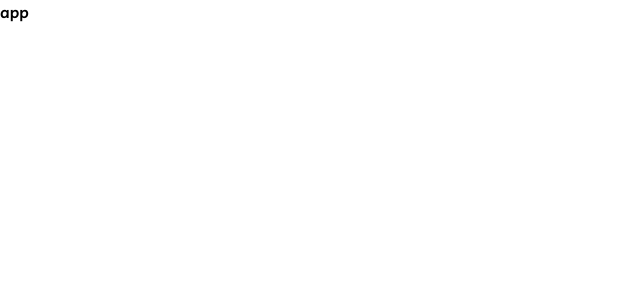
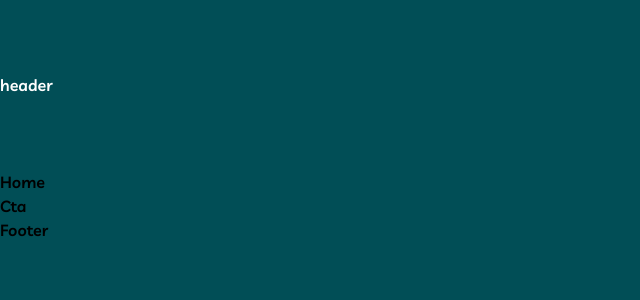
Before and after one commit to YaxyobekUz/my-team, a React (Vite) app: page / in a window 1280 px wide. Shown: the top 300 px of the page, without its empty margins (0-640 px from the left). Built offline with nearby package versions, Linux system fonts and the light colour scheme.

Commit message:
added lineHeight,height&padding size codes

```diff
--- a/src/App.jsx
+++ b/src/App.jsx
@@ -1,39 +1,27 @@
-import React from 'react'
-// import { NavLink, Route, Routes } from 'react-router-dom'
+import React from 'react';
+import { RouterProvider, createBrowserRouter, createRoutesFromElements } from 'react-router-dom';
+import { Route } from 'react-router-dom';
+
+// pages
+import Home from './pages/Home';
+import About from './pages/About';
+import Contact from './pages/Contact';
+
+// layouts
+import MainRoot from './layouts/MainRoot';
 
 const App = () => {
+  const router = createBrowserRouter(
+    createRoutesFromElements(
+      <Route path='/' element={<MainRoot />}>
+        <Route index element={<Home />} />
+        <Route path='/about' element={<About />} />
+        <Route path='/contact' element={<Contact />} />
+      </Route>
+    )
+  )
   return (
-    // <div>
-    //   <header className="bg-blue-100 text-blue-600 py-1">
-    //     <div className="container flex items-center justify-between">
-    //       <a href="#" className='font-bold text-5xl'>Logo</a>
-    //       <ul className="flex items-center">
-    //         <li>
-    //           <NavLink className='py-5 px-5' to='home'>Home</NavLink>
-    //         </li>
-    //         <li>
-    //           <NavLink className='py-5 px-5' to='about'>About</NavLink>
-    //         </li>
-    //         <li>
-    //           <NavLink className='py-5 px-5' to='contact'>Contact</NavLink>
-    //         </li>
-    //       </ul>
-    //     </div>
-    //   </header>
-
-    //   <main>
-    //     <div className="container">
-    //       <Routes>
-    //         <Route path='/' element={<Home/>} />
-    //         <Route path='/about' element={<About/>} />
-    //         <Route path='/contact' element={<Contact/>} />
-    //       </Routes>
-    //     </div>
-    //   </main>
-    // </div>
-    <div className=''>
-      app
-    </div>
+    <RouterProvider router={router} />
   )
 }
 
--- a/src/components/Header.jsx
+++ b/src/components/Header.jsx
@@ -1,8 +1,10 @@
-import React from 'react'
+import React from 'react';
 
 const Header = () => {
   return (
-    <div>Header</div>
+    <header className='text-white py-73 lead'>
+      header
+    </header>
   )
 }
 
--- a/src/index.css
+++ b/src/index.css
@@ -3,6 +3,7 @@
 body {
   font-family: 'Livvic', sans-serif;
   font-weight: 600;
+  background: #014E56;
 }
 
 @tailwind base;
--- a/src/layouts/MainRoot.jsx
+++ b/src/layouts/MainRoot.jsx
@@ -1,8 +1,19 @@
 import React from 'react'
+import { Outlet } from 'react-router-dom'
+import Header from '../components/Header'
+import Cta from '../components/Cta'
+import Footer from '../components/Footer'
 
 const MainRoot = () => {
   return (
-    <div>MainRoot</div>
+    <div className='min-h-screen'>
+      <Header />
+      <main className='grow'>
+        <Outlet />
+      </main>
+      <Cta />
+      <Footer />
+    </div>
   )
 }
 
--- a/src/main.jsx
+++ b/src/main.jsx
@@ -3,4 +3,4 @@ import ReactDOM from 'react-dom/client'
 import App from './App.jsx'
 import './index.css'
 
-ReactDOM.createRoot(document.getElementById('root')).render(<App/>)
+ReactDOM.createRoot(document.getElementById('root')).render(<App />)
--- a/tailwind.config.js
+++ b/tailwind.config.js
@@ -23,13 +23,22 @@ export default {
         '56': '56px',
         '50': '50px',
       },
+      height: {
+        '56': '56px',
+      },
       padding: {
         '140': '140px',
         '100': '100px',
         '76': '76px',
+        '73': '73px',
       },
       margin: {
         '52': '52px',
+      },
+      lineHeight: {
+        '48': '48px',
+        '25': '25px',
+        '18': '18px',
       },
       colors: {
         primary: {
```
Also changed, not shown: 1 other file (tests, documents, lock files or other folders).
